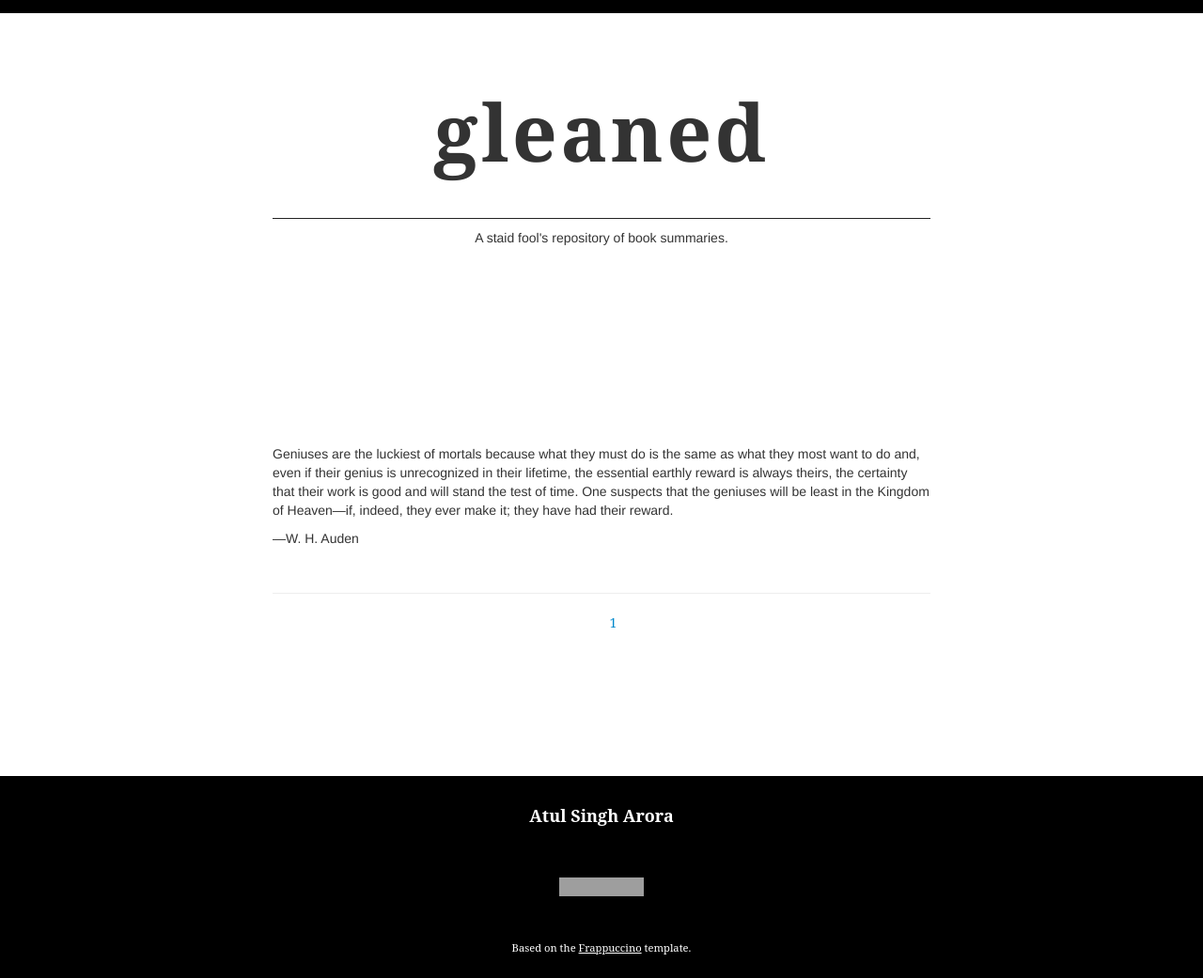
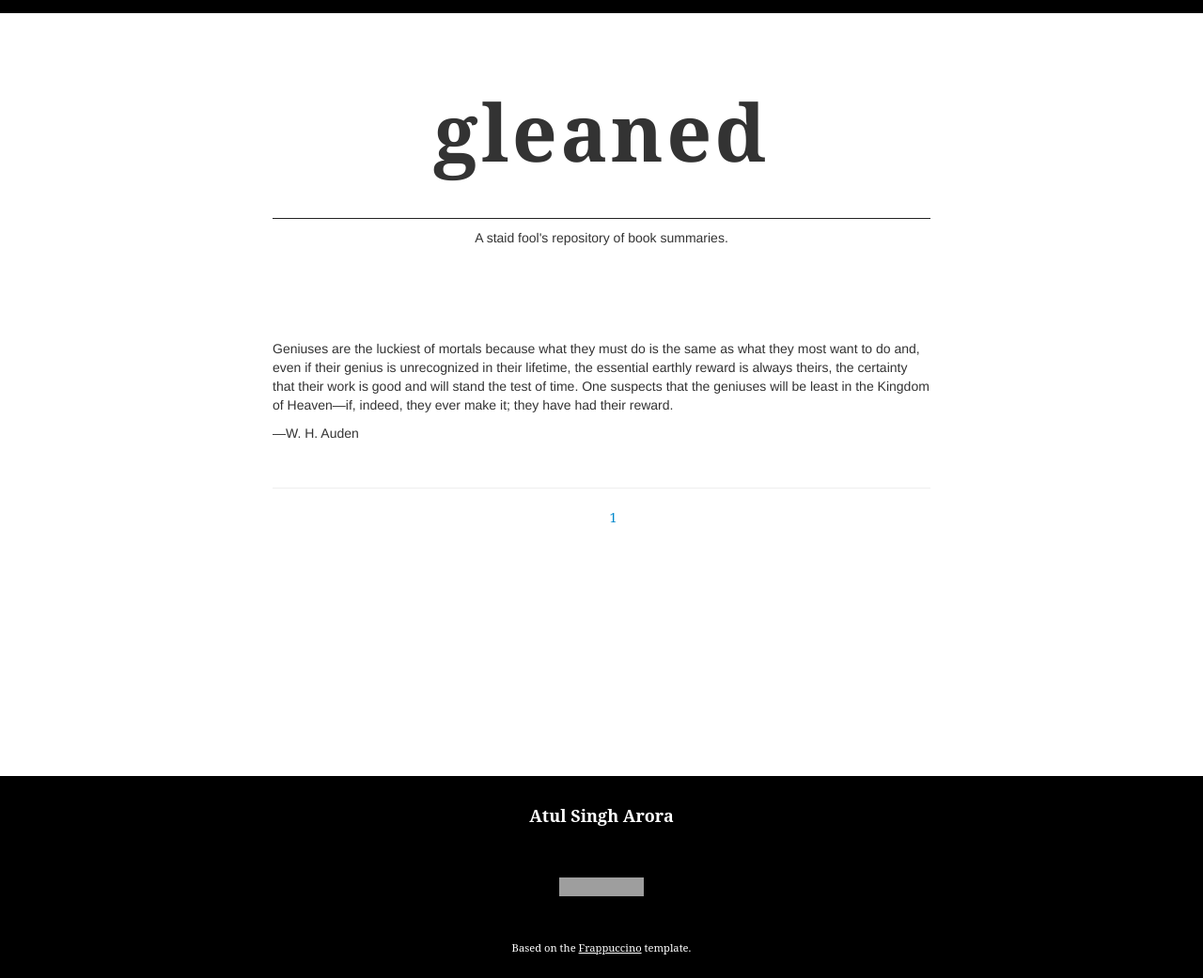
Before and after one commit to gleaned/gleaned.github.io, a Jekyll site: the page built from index.html, in a window 1280 px wide. Shown: the whole page at 94% size. Built offline with Jekyll 4.4.1, drawn with Linux system fonts in a browser that asks for light colours; some web fonts are replaced; grey boxes are pictures that could not be loaded.

Commit message:
/ ‘index.html’

```diff
--- a/index.html
+++ b/index.html
@@ -10,7 +10,7 @@ title: Mainpage
     	<div class="row-fluid">
     		<section class="content">
     		  <h1>gleaned</h1>
-          <p style="text-align:center;margin-bottom:15em">A staid fool's repository of book summaries.</p>
+          <p style="text-align:center;margin-bottom:7em">A staid fool's repository of book summaries.</p>
           <p>Geniuses are the luckiest of mortals because what they must do is the same as what they most want to do and, even if their genius is unrecognized in their lifetime, the essential earthly reward is always theirs, the certainty that their work is good and will stand the test of time. One suspects that the geniuses will be least in the Kingdom of Heaven—if, indeed, they ever make it; they have had their reward.</p>
           <p>—W. H. Auden</p>
 
```
